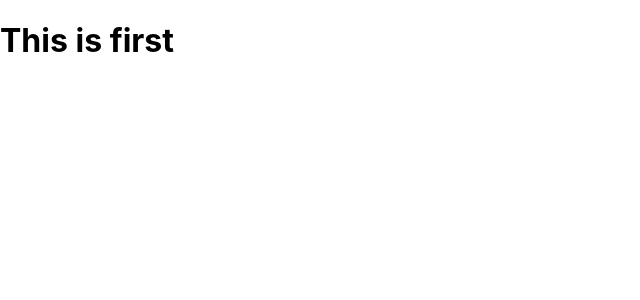
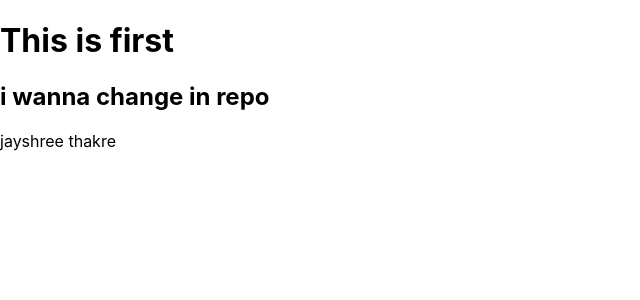
Before and after one commit to jayeshpal001/to-do-app, a React (Create React App) app: page / in a window 1280 px wide. Shown: the top 300 px of the page, without its empty margins (0-640 px from the left). Built offline with nearby package versions, Linux system fonts and the light colour scheme.

Commit message:
something new

```diff
--- a/src/App.js
+++ b/src/App.js
@@ -1,10 +1,13 @@
 
 import './App.css';
+import Try from './component/Try';
 
 function App() {
   return (
     <div>
       <h1>This is first</h1>
+      <h2>i wanna change in repo </h2>
+      <Try/>
     </div>
   );
 }
--- /dev/null
+++ b/src/component/Try.js
@@ -0,0 +1,8 @@
+import React from 'react';
+function Try() {
+    return (
+        <div>jayshree thakre</div>
+    );
+}
+
+export default Try;
```
